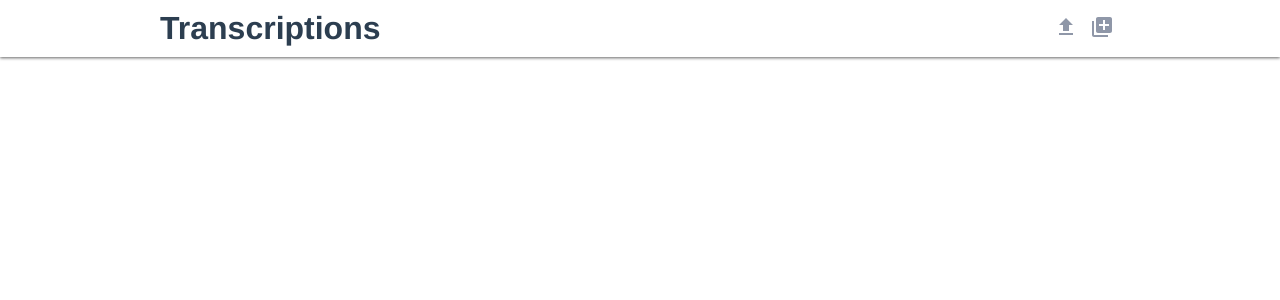
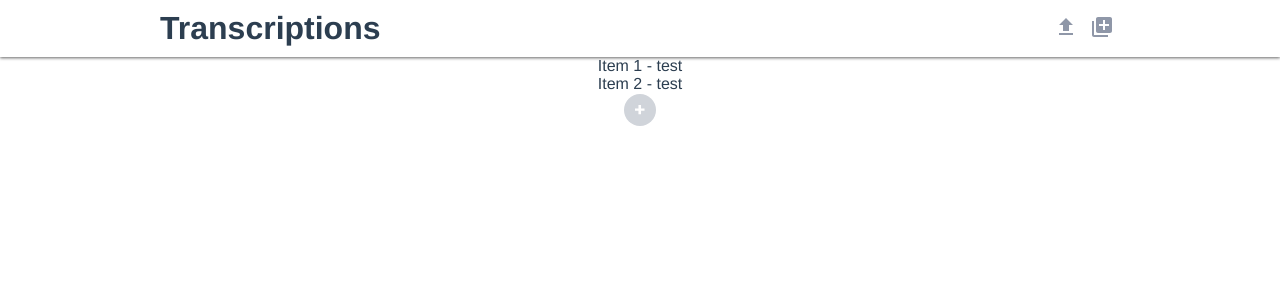
Before and after one commit to Unbabel/frontend-challenge, a Vue app: page /#/ in a window 1280 px wide. Shown: the top 300 px of the page. Built offline with nearby package versions, Linux system fonts and the light colour scheme.

Commit message:
Create TransactionList

```diff
--- /dev/null
+++ b/src/components/TranscriptionsList.vue
@@ -0,0 +1,31 @@
+<template>
+  <div>
+    <ul>
+      <li v-for="item in items" :key="item.title">
+        <TranscriptionsListItem :item="item" />
+      </li>
+    </ul>
+  </div>
+</template>
+
+<script>
+import TranscriptionsListItem from '@/components/TranscriptionsListItem'
+
+export default {
+  name: 'TranscriptionsList',
+  components: {
+    TranscriptionsListItem
+  },
+  props: {
+    items: Array
+  }
+}
+</script>
+
+<style scoped>
+ul {
+  list-style: none;
+  margin: 0;
+  padding: 0;
+}
+</style>
--- /dev/null
+++ b/src/components/TranscriptionsListItem.vue
@@ -0,0 +1,21 @@
+<template>
+  <div>
+    {{ item.title }} -
+    {{ item.description }}
+  </div>
+</template>
+
+<script>
+export default {
+  name: 'TranscriptionsListItem',
+  components: {
+  },
+  props: {
+    item: Object
+  }
+}
+</script>
+
+<style scoped>
+
+</style>
--- a/src/pages/Home.vue
+++ b/src/pages/Home.vue
@@ -3,25 +3,58 @@
     <Header title="Transcriptions">
       <TranscriptionsMenu />
     </Header>
+    <div class="container">
+      <TranscriptionsList :items="transcriptions" />
+      <IconButton title="Add item" :onClick="newItem">
+        <AddIcon />
+      </IconButton>
+    </div>
   </div>
 </template>
 
 <script>
 import Header from '@/components/Header'
 import TranscriptionsMenu from '@/components/TranscriptionsMenu'
+import TranscriptionsList from '@/components/TranscriptionsList'
+
+import IconButton from '@/components/IconButton'
+import AddIcon from '@/assets/add-row.svg'
 
 export default {
   name: 'Home',
   components: {
     Header,
-    TranscriptionsMenu
+    TranscriptionsMenu,
+    TranscriptionsList,
+    IconButton,
+    AddIcon
+  },
+  computed: {
+    transcriptions() {
+      return [
+        {
+          title: "Item 1",
+          description: "test"
+        },
+        {
+          title: "Item 2",
+          description: "test"
+        }
+      ]
+    }
+  },
+  methods: {
+    newItem() {
+      // eslint-disable-next-line
+      console.log('new');
+    }
   }
 }
 </script>
 
 <style scoped>
-ul {
-  list-style: none;
-  margin: 0;
+.container {
+  max-width: 960px;
+  margin: 0 auto;
 }
 </style>
```
